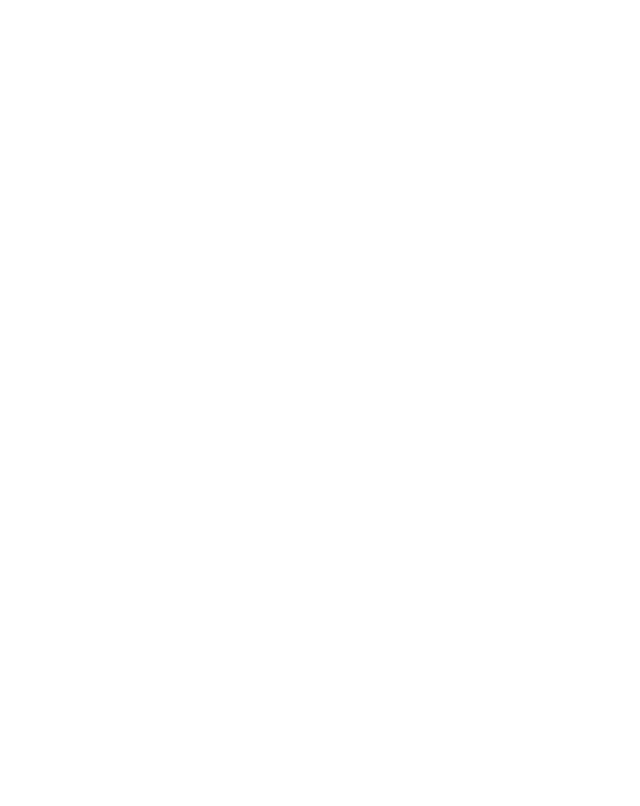
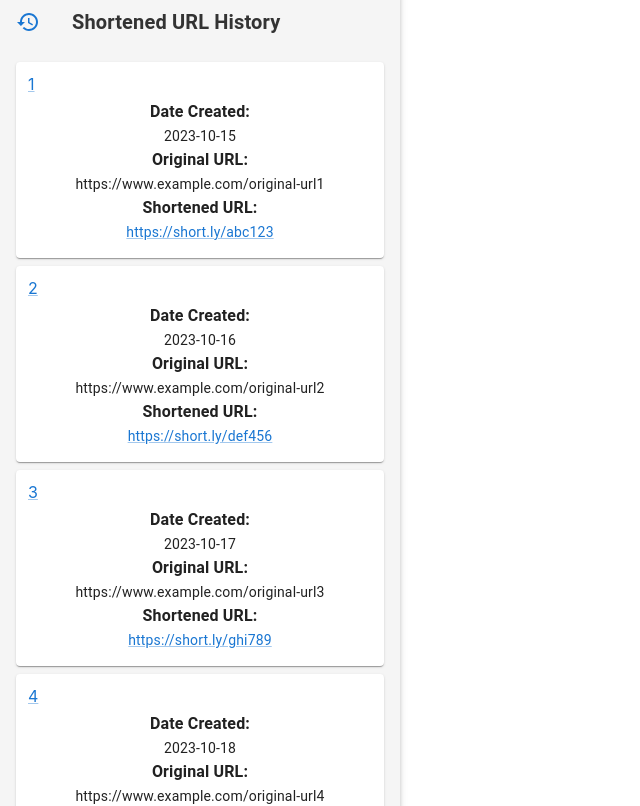
Before and after one commit to JiangqiSu/ZipLinker, a React (Create React App) app in the folder frontend/my-app/: page /home in a window 1280 px wide. Shown: the part 260-1066 px from the top of the page, without its empty margins (0-640 px from the left). Before the commit the page ends 800 px from the top, so only its background shows below. Built offline with nearby package versions, Linux system fonts and the light colour scheme.

Commit message:
add Link creation history

```diff
--- /dev/null
+++ b/frontend/my-app/src/Components/History.tsx
@@ -0,0 +1,62 @@
+import React from 'react';
+import { Card, CardContent, Typography, Link, List, ListItemText, ListItemIcon, Paper } from '@mui/material';
+import HistoryIcon from '@mui/icons-material/History'; // Import an icon for the history
+
+interface HistoryCard {
+    url: string;
+    date: string;
+    originalURL: string;
+}
+
+interface HistoryProps {
+    shortenedURLs: HistoryCard[];
+}
+
+const History: React.FC<HistoryProps> = ({ shortenedURLs }) => {
+    return (
+        <Card elevation={3} style={{ marginTop: '16px', maxWidth: '400px', backgroundColor: '#f5f5f5' }}>
+            <CardContent>
+                <Typography variant="h6" style={{ display: 'flex', alignItems: 'center', marginBottom: '16px' }}>
+                    <ListItemIcon>
+                        <HistoryIcon color="primary" />
+                    </ListItemIcon>
+                    <span style={{ color: '#333', fontWeight: 'bold' }}>Shortened URL History</span>
+                </Typography>
+                <List>
+                    {shortenedURLs.map((entry, index) => (
+                        <Paper
+                            elevation={1}
+                            key={index}
+                            style={{
+                                marginBottom: '8px',
+                                padding: '12px',
+                                backgroundColor: '#fff',
+                                borderRadius: '4px',
+                                display: 'flex',
+                                flexDirection: 'column',
+                            }}
+                        >
+                            <ListItemIcon>
+                                <Link href={entry.url} target="_blank" rel="noreferrer">
+                                    {index + 1}
+                                </Link>
+                            </ListItemIcon>
+                            <ListItemText>
+                                <Typography variant="subtitle1" style={{ fontWeight: 'bold' }}>Date Created:</Typography>
+                                <Typography variant="body2">{entry.date}</Typography>
+                                <Typography variant="subtitle1" style={{ fontWeight: 'bold' }}>Original URL:</Typography>
+                                <Typography variant="body2">{entry.originalURL}</Typography>
+                                <Typography variant="subtitle1" style={{ fontWeight: 'bold' }}>Shortened URL:</Typography>
+                                <Typography variant="body2">
+                                    <Link href={entry.url} target="_blank" rel="noreferrer">{entry.url}</Link>
+                                </Typography>
+                            </ListItemText>
+                        </Paper>
+                    ))}
+                </List>
+            </CardContent>
+        </Card>
+    );
+};
+
+export default History;
--- a/frontend/my-app/src/Pages/HomePage.tsx
+++ b/frontend/my-app/src/Pages/HomePage.tsx
@@ -1,14 +1,56 @@
 import React from 'react';
 import DefaultHeader from '../Components/DefaultHeader';
 import ShortenerInput from '../Components/shortenerInput';
+import History from '../Components/History';
 import { Navigate } from 'react-router-dom';
 
 function HomePage() {
     const auth = true;
+
+    //TODO: wait for the backend
+    const dummy = [
+        {
+            url: 'https://short.ly/abc123',
+            date: '2023-10-15',
+            originalURL: 'https://www.example.com/original-url1',
+        },
+        {
+            url: 'https://short.ly/def456',
+            date: '2023-10-16',
+            originalURL: 'https://www.example.com/original-url2',
+        },
+        {
+            url: 'https://short.ly/ghi789',
+            date: '2023-10-17',
+            originalURL: 'https://www.example.com/original-url3',
+        },
+        {
+            url: 'https://short.ly/jkl012',
+            date: '2023-10-18',
+            originalURL: 'https://www.example.com/original-url4',
+        },
+        {
+            url: 'https://short.ly/mno345',
+            date: '2023-10-19',
+            originalURL: 'https://www.example.com/original-url5',
+        },
+        {
+            url: 'https://short.ly/pqr678',
+            date: '2023-10-20',
+            originalURL: 'https://www.example.com/original-url6',
+        },
+        {
+            url: 'https://short.ly/stu901',
+            date: '2023-10-21',
+            originalURL: 'https://www.example.com/original-url7',
+        },
+    ];
+
     return auth ? (
         <div className="App">
-        <DefaultHeader></DefaultHeader>
-        <ShortenerInput></ShortenerInput>
+            <DefaultHeader></DefaultHeader>
+            <ShortenerInput></ShortenerInput>
+            <History shortenedURLs={dummy} />
         </div>
     ) : <Navigate to="/login" />;
 }
```
